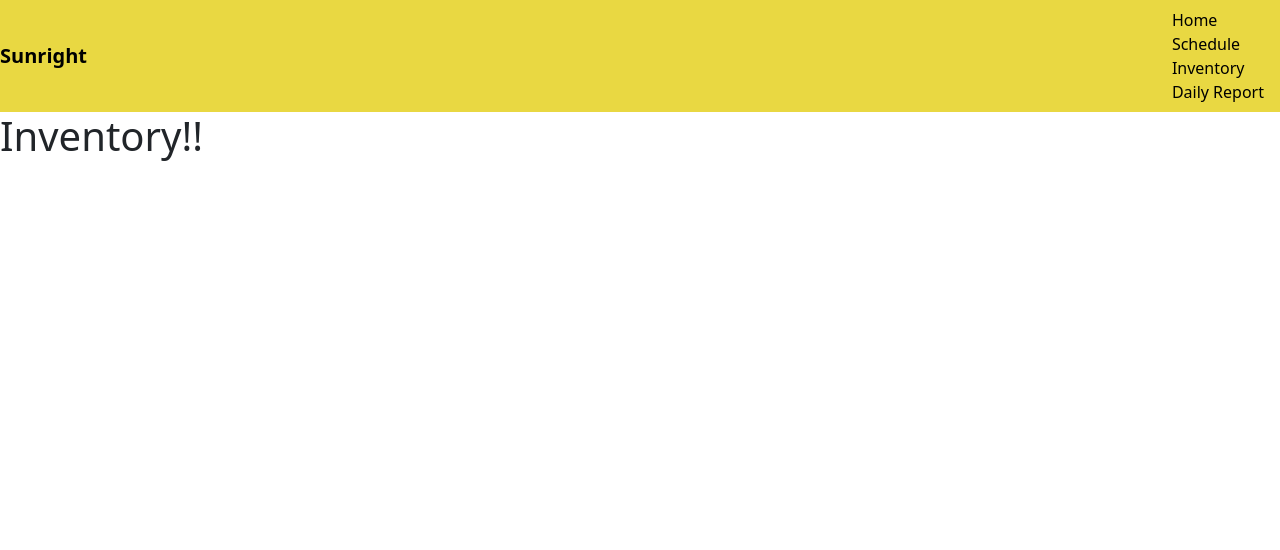
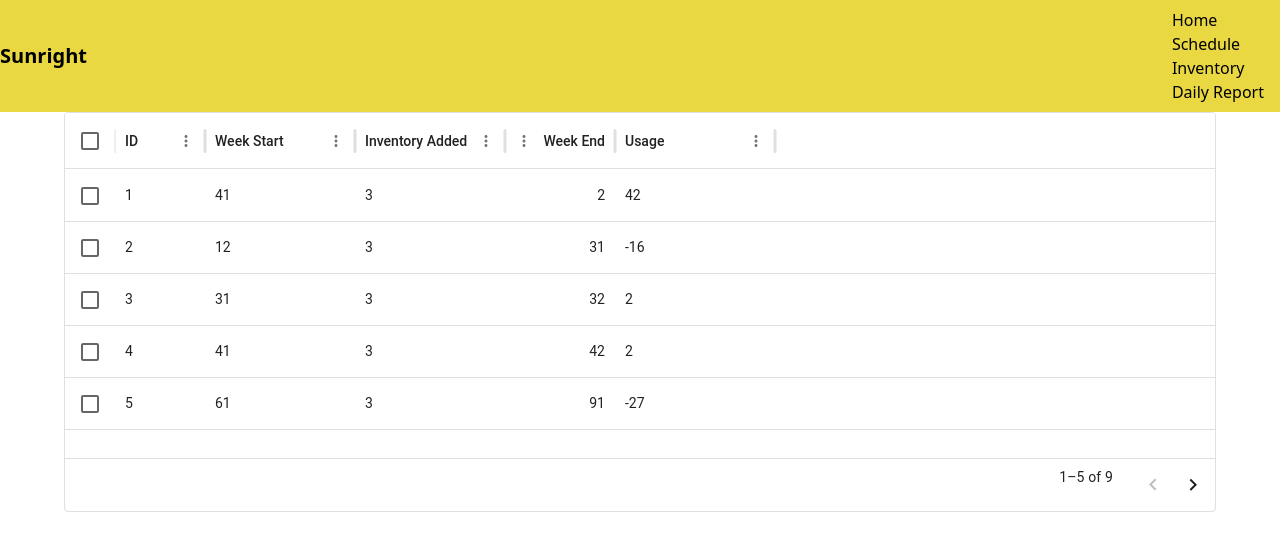
Before and after one commit to lestersanjuan/sunrightHub, a React (Vite) app in the folder SunrightHub/: page /Inventory in a window 1280 px wide. Shown: the top 550 px of the page. Built offline with nearby package versions, Linux system fonts and the light colour scheme.

Commit message:
fixed a bit on inventory

```diff
--- a/SunrightHub/src/components/Inventory/Inventory.tsx
+++ b/SunrightHub/src/components/Inventory/Inventory.tsx
@@ -1,12 +1,7 @@
-
-import { styled } from '@mui/material/styles';
-import Table from '@mui/material/Table';
-import TableBody from '@mui/material/TableBody';
-import TableCell, { tableCellClasses } from '@mui/material/TableCell';
-import TableContainer from '@mui/material/TableContainer';
-import TableHead from '@mui/material/TableHead';
-import TableRow from '@mui/material/TableRow';
-import Paper from '@mui/material/Paper';
+import * as React from "react";
+import Box from "@mui/material/Box";
+import { DataGrid, GridColDef } from "@mui/x-data-grid";
+import { Container } from "@mui/material";
 
 //To create a table entry/cell, make it easier, something to also put on top
 function createDataEntry(
@@ -19,15 +14,70 @@ function createDataEntry(
   return { BeginningOfWeek, InventoryAdded, EndOfWeek, Usage, OrderByBox };
 }
 
+const columns: GridColDef<(typeof rows)[number]>[] = [
+  { field: "id", headerName: "ID", width: 90 },
+  {
+    field: "weekStart",
+    headerName: "Week Start",
+    width: 150,
+    editable: true,
+  },
+  {
+    field: "InvAdd",
+    headerName: "Inventory Added",
+    width: 150,
+    editable: true,
+  },
+  {
+    field: "weekEnd",
+    headerName: "Week End",
+    type: "number",
+    width: 110,
+    editable: true,
+  },
+  {
+    field: "usage",
+    headerName: "Usage",
+    description: "This column has a value getter and is not sortable.",
+    sortable: false,
+    width: 160,
+    valueGetter: (value, row) => `${row.weekStart + row.InvAdd - row.weekEnd}`,
+  },
+];
+
+const rows = [
+  { id: 1, weekStart: 41, InvAdd: 3, weekEnd: 2 },
+  { id: 2, weekStart: 12, InvAdd: 3, weekEnd: 31 },
+  { id: 3, weekStart: 31, InvAdd: 3, weekEnd: 32 },
+  { id: 4, weekStart: 41, InvAdd: 3, weekEnd: 42 },
+  { id: 5, weekStart: 61, InvAdd: 3, weekEnd: 91 },
+  { id: 6, weekStart: 23, InvAdd: 3, weekEnd: 24 },
+  { id: 7, weekStart: 3, InvAdd: 3, weekEnd: 31 },
+  { id: 8, weekStart: 5, InvAdd: 3, weekEnd: 42 },
+  { id: 9, weekStart: 61, InvAdd: 3, weekEnd: 4 },
+];
 
 function Inventory() {
-
-
-    return(
-        <h1>Inventory!!</h1>
-    )
-
+  return (
+    <Container>
+      <Box sx={{ height: 400, width: "100%" }}>
+        <DataGrid
+          rows={rows}
+          columns={columns}
+          initialState={{
+            pagination: {
+              paginationModel: {
+                pageSize: 5,
+              },
+            },
+          }}
+          pageSizeOptions={[5]}
+          checkboxSelection
+          disableRowSelectionOnClick
+        />
+      </Box>
+    </Container>
+  );
 }
 
-
-export default Inventory
+export default Inventory;
```
Lines whose indentation alone changed are shown as unchanged.
